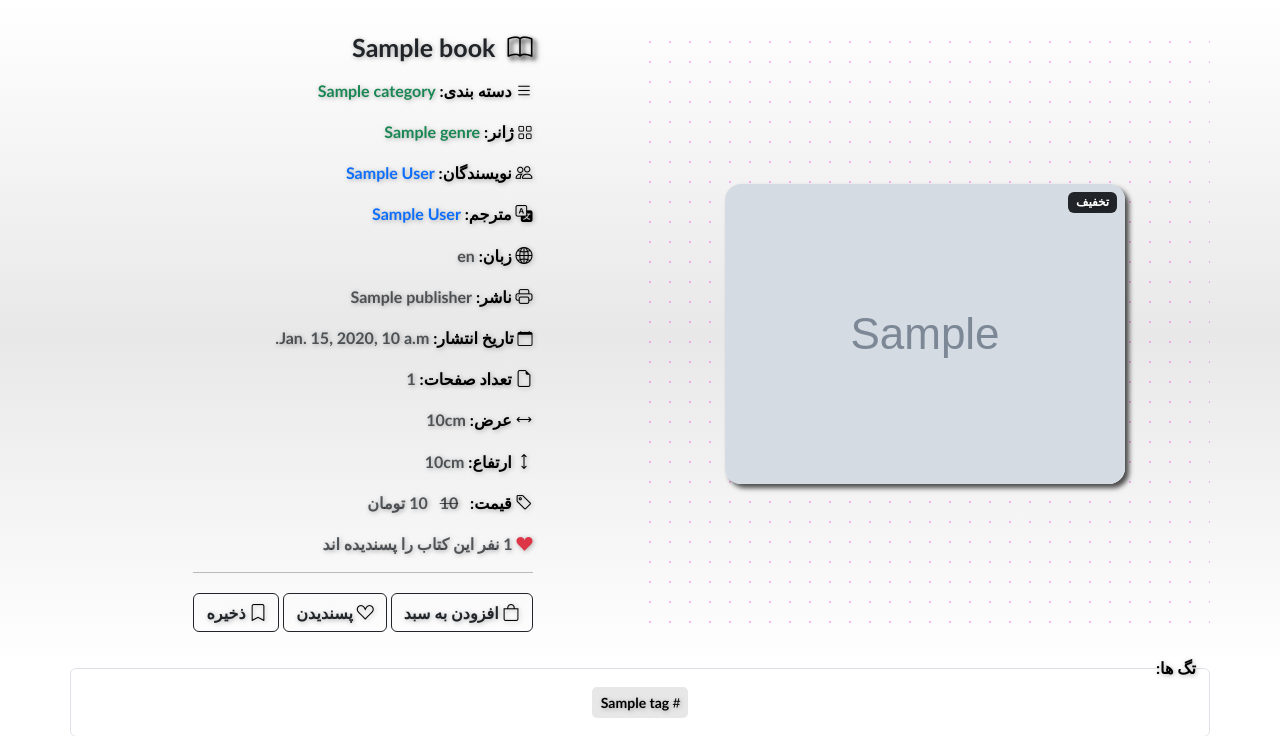
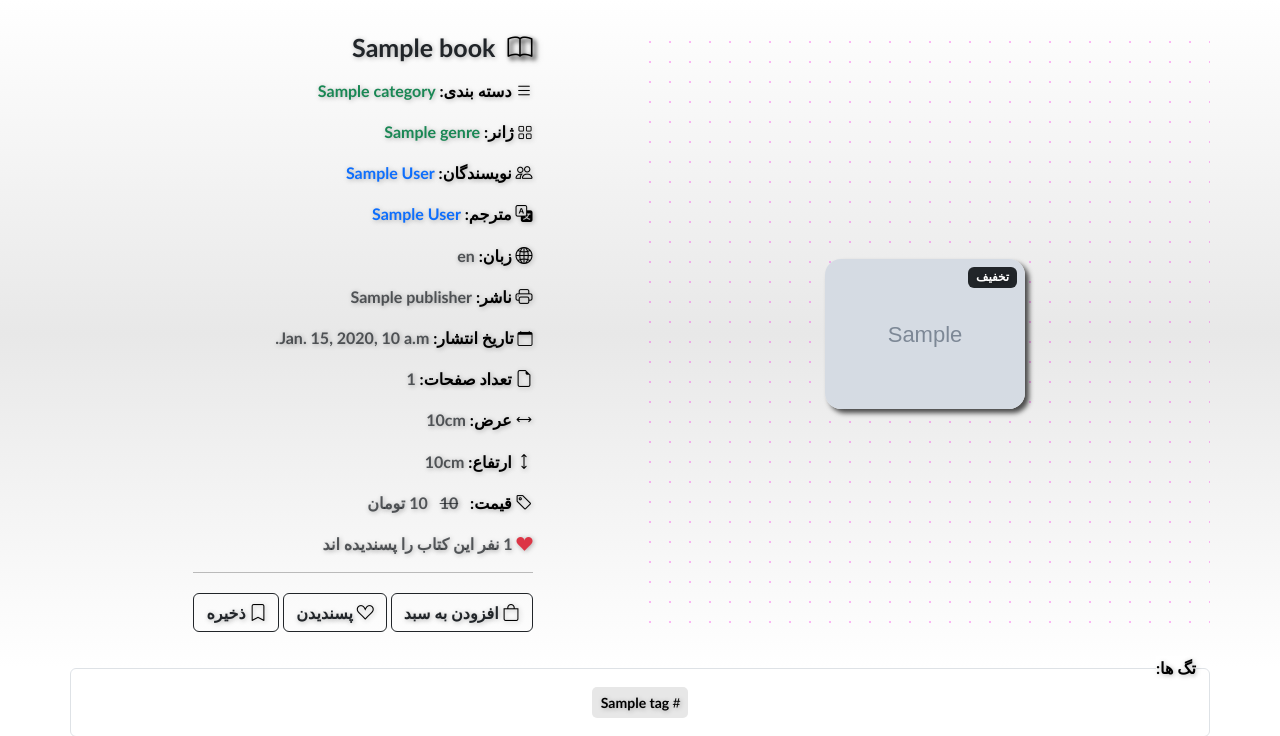
Before and after one commit to aliaryu/aryu-bookstore, a Django app: template apps/product/templates/product/book.html in a window 1280 px wide. Shown: the part 355-1091 px from the top of the page. Run offline with Django 4.2, Linux system fonts and the light colour scheme; the template is opened without the code that fills it: most values are stand-ins (such as "Sample title", 1, 10 or a date in 2020); grey boxes marked "Sample" are stand-in pictures; some web fonts are replaced.

Commit message:
style(app product/templates, image detail) : change book image width

```diff
--- a/apps/product/templates/product/includes/book/image_detail.html
+++ b/apps/product/templates/product/includes/book/image_detail.html
@@ -11,7 +11,7 @@
                 <aside class="col-lg-6 px-0 my-3 d-flex align-items-center justify-content-center bg-dotted">
                   <div class="d-flex justify-content-center">
                       <div class="position-relative">
-                        <img style="height: auto; max-height: 300px; margin: auto; filter: blur(0.5px); transition: all .2s linear;"
+                        <img style="width:200px; margin: auto; filter: blur(0.5px); transition: all .2s linear;"
                         class="rounded-4 fit img-shadow img-fluid img-hover" src="{{ book.image.url }}" alt="{{ book.book_name }}" />
                         {% if book.discount %}
                           <div class="badge bg-dark text-white position-absolute" style="top: 0.5rem; right: 0.5rem">{{ book.discount.show_discount }} تخفیف</div>
```
